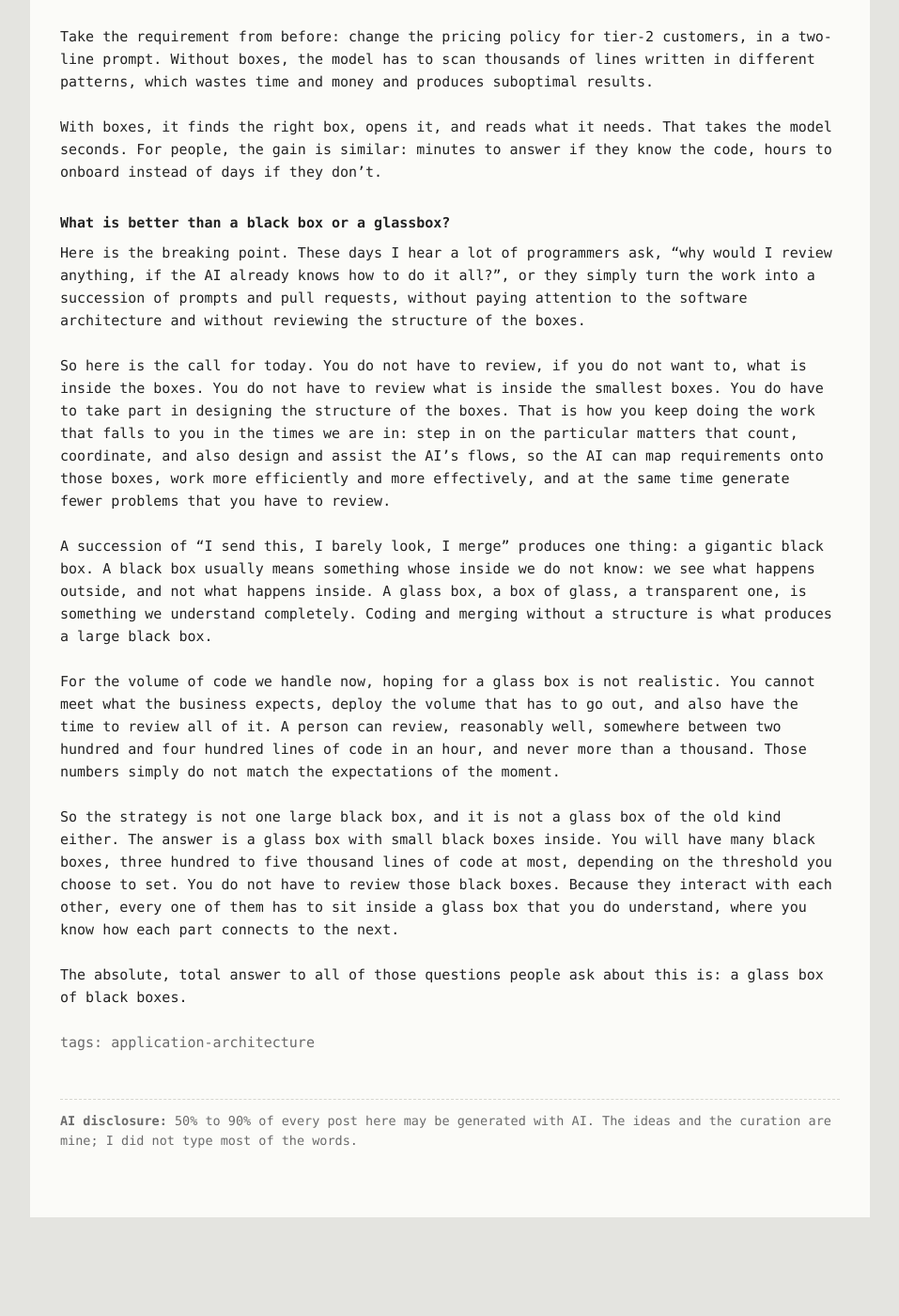
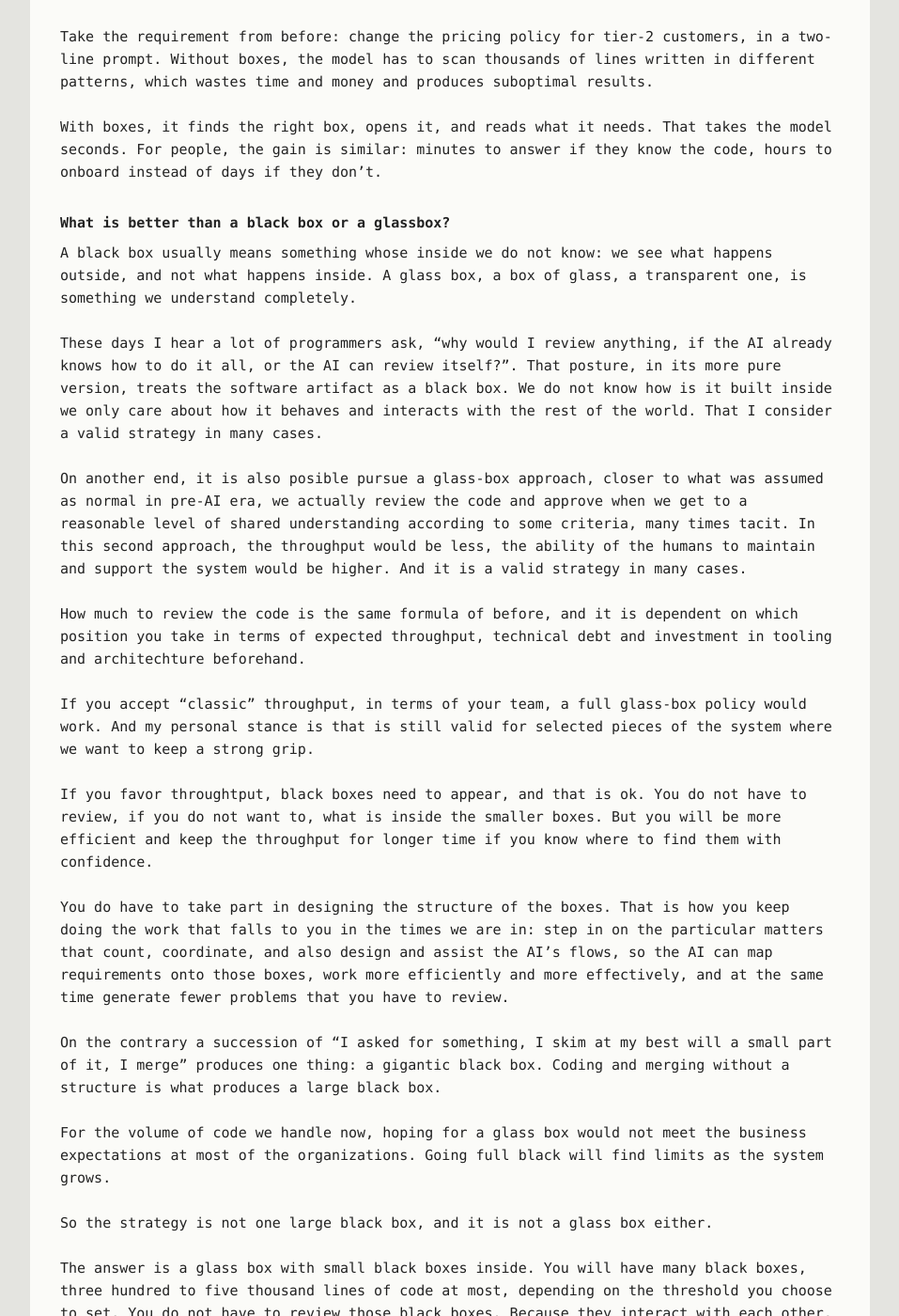
Before and after one commit to the-guish/the-dog-ate-my-typewriter, a Jekyll site: the page built from _posts/2026-11-01-my-dear-box.md, in a window 1280 px wide and 1400 px high, scrolled down 2743 px. Shown: the whole window at 94% size, without its empty margins (161-1118 px from the left). Built offline with Jekyll 4.4.1, drawn with Linux system fonts in a browser that asks for light colours; our own code applies the rules of GitHub Pages for plain Markdown files; before the commit the page ends 4038 px from its top, so only the background shows below that; some of the changed text lies outside the part shown.

Commit message:
edits
Signed-off-by: Luis Castro <dev@guish.in>

```diff
--- a/_posts/2026-11-01-my-dear-box.md
+++ b/_posts/2026-11-01-my-dear-box.md
@@ -4,7 +4,7 @@ date: 2026-11-01
 tags: [application-architecture]
 ---
 
-Why do we like boxes so much? There is a reason, and it is old. When people started making tools, we made arrowheads, fishhooks, and little figures of the divinities we had. We were nomads, so we carried them. At the beginning, I imagine, in bags.
+Why humankind likes boxes so much? There is a reason, and it is old. When people started making tools, we made arrowheads, fishhooks, and little figures of the divinities we had. We were nomads, so we carried them. At the beginning, I imagine, in bags.
 
 Bags matter too. They are important, and useful. Over time they gave way to boxes, above all in modern times, or from the point we could do carpentry. That has been a constant through the whole of human history. We have every kind of box. The ones shaped like a rectangular prism are the popular ones, and they run from a cardboard shoebox to a steel safe, or a shipping container that spends years crossing the ocean.
 
@@ -60,14 +60,31 @@ With boxes, it finds the right box, opens it, and reads what it needs. That take
 
 ## What is better than a black box or a glassbox?
 
-Here is the breaking point. These days I hear a lot of programmers ask, "why would I review anything, if the AI already knows how to do it all?", or they simply turn the work into a succession of prompts and pull requests, without paying attention to the software architecture and without reviewing the structure of the boxes.
+A black box usually means something whose inside we do not know: we see what happens outside, and not what happens inside. A glass box, a box of glass, a transparent one, is something we understand completely.
 
-So here is the call for today. You do not have to review, if you do not want to, what is inside the boxes. You do not have to review what is inside the smallest boxes. You do have to take part in designing the structure of the boxes. That is how you keep doing the work that falls to you in the times we are in: step in on the particular matters that count, coordinate, and also design and assist the AI's flows, so the AI can map requirements onto those boxes, work more efficiently and more effectively, and at the same time generate fewer problems that you have to review.
 
-A succession of "I send this, I barely look, I merge" produces one thing: a gigantic black box. A black box usually means something whose inside we do not know: we see what happens outside, and not what happens inside. A glass box, a box of glass, a transparent one, is something we understand completely. Coding and merging without a structure is what produces a large black box.
+These days I hear a lot of programmers ask, "why would I review anything, if the AI already knows how to do it all, or the AI can review itself?". That posture, in its more pure version, treats the software artifact as a black box. We do not know how is it built inside we only care about how it behaves and interacts with the rest of the world. That I consider a valid strategy in many cases.
 
-For the volume of code we handle now, hoping for a glass box is not realistic. You cannot meet what the business expects, deploy the volume that has to go out, and also have the time to review all of it. A person can review, reasonably well, somewhere between two hundred and four hundred lines of code in an hour, and never more than a thousand. Those numbers simply do not match the expectations of the moment.
 
-So the strategy is not one large black box, and it is not a glass box of the old kind either. The answer is a glass box with small black boxes inside. You will have many black boxes, three hundred to five thousand lines of code at most, depending on the threshold you choose to set. You do not have to review those black boxes. Because they interact with each other, every one of them has to sit inside a glass box that you do understand, where you know how each part connects to the next.
+On another end, it is also posible pursue a glass-box approach, closer to what was assumed as normal in pre-AI era, we actually review the code and approve when we get to a reasonable level of shared understanding according to some criteria, many times tacit.
+In this second approach, the throughput would be less, the ability of the humans to maintain and support the system would be higher.
+And it is a valid strategy in many cases.
+
+
+How much to review the code is the same formula of before, and it is dependent on which position you take in terms of expected throughput, technical debt and investment in tooling and architechture beforehand.
+
+If you accept "classic" throughput, in terms of your team, a full glass-box policy would work. And my personal stance is that is still valid for selected pieces of the system where we want to keep a strong grip.
+
+If you favor throughtput, black boxes need to appear, and that is ok. You do not have to review, if you do not want to, what is inside the smaller boxes. But you will be more efficient and keep the throughput for longer time if you know where to find them with confidence.
+
+You do have to take part in designing the structure of the boxes. That is how you keep doing the work that falls to you in the times we are in: step in on the particular matters that count, coordinate, and also design and assist the AI's flows, so the AI can map requirements onto those boxes, work more efficiently and more effectively, and at the same time generate fewer problems that you have to review.
+
+On the contrary a succession of "I asked for something, I skim at my best will a small part of it, I merge" produces one thing: a gigantic black box. Coding and merging without a structure is what produces a large black box.
+
+For the volume of code we handle now, hoping for a glass box would not meet the business expectations at most of the organizations. Going full black will find limits as the system grows.
+
+So the strategy is not one large black box, and it is not a glass box either.
+
+The answer is a glass box with small black boxes inside. You will have many black boxes, three hundred to five thousand lines of code at most, depending on the threshold you choose to set. You do not have to review those black boxes. Because they interact with each other, every one of them has to sit inside a glass box that you do understand, where you know how each part connects to the next.
 
 The absolute, total answer to all of those questions people ask about this is: a glass box of black boxes.
```
